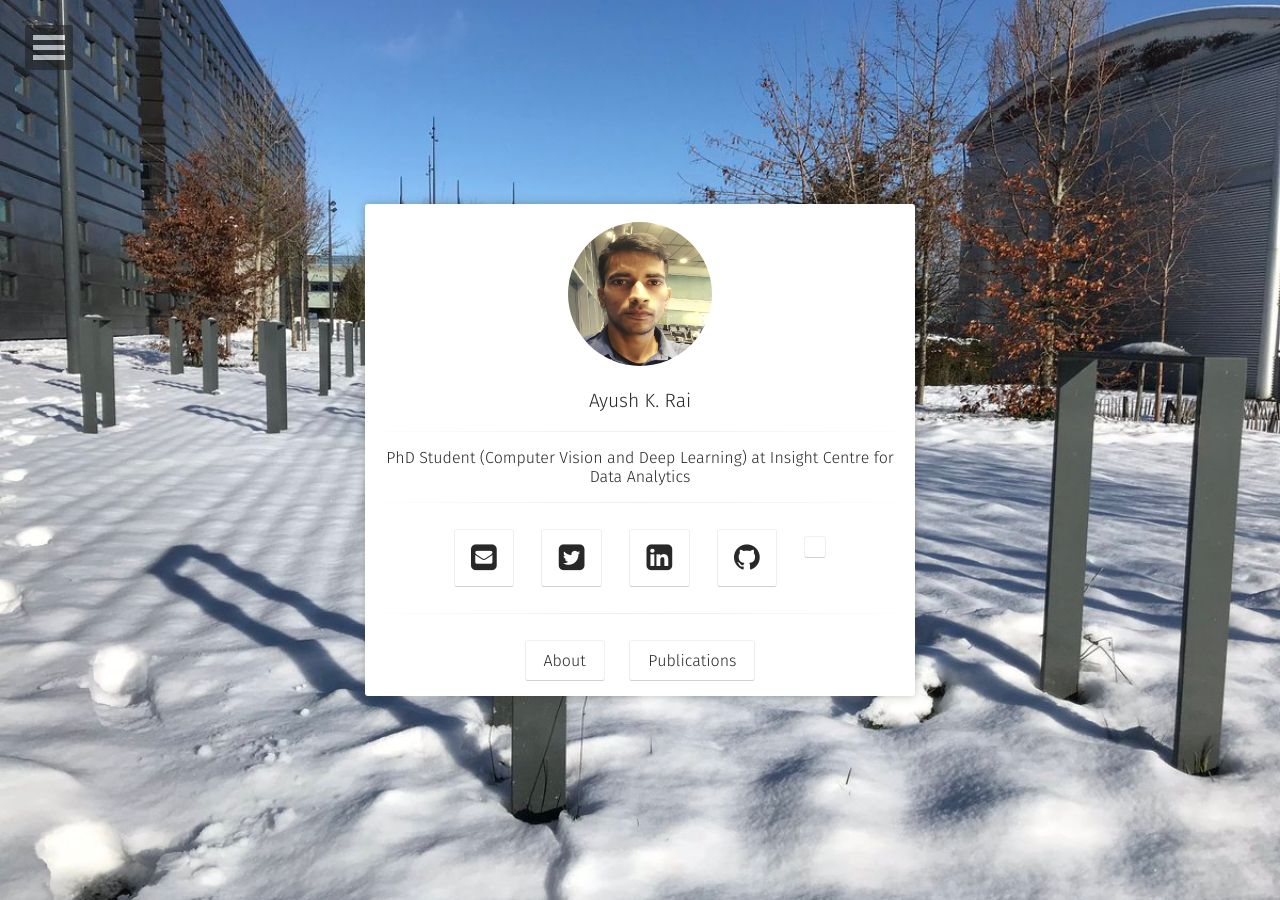
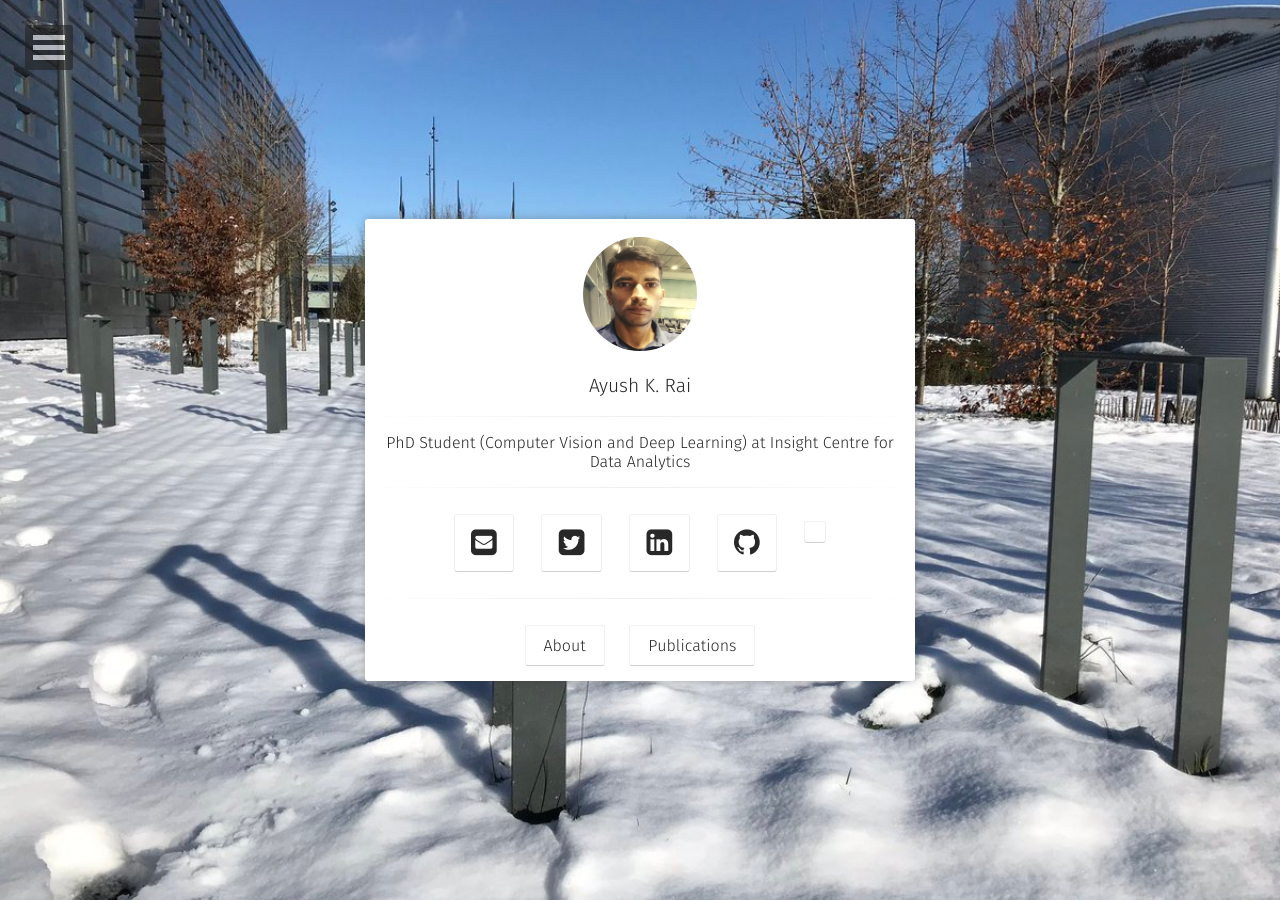
Before and after one commit to rayush7/rayush7.github.io, a Jekyll site: the page built from index.html, in a window 1280 px wide. Built offline with Jekyll 4.4.1, drawn with Linux system fonts in a browser that asks for light colours; some web fonts are replaced; a style sheet for code colours, icons or effects is not loaded.

Commit message:
updated home.html

```diff
--- a/_config.yml
+++ b/_config.yml
@@ -4,7 +4,7 @@ bio:                'PhD Student (Computer Vision and Deep Learning) at Insight
 description:        "My Posts can be found here"
 reading_time:       true
 words_per_minute:   200
-logo:               'assets/img/ayush_crop.png'
+logo:               'assets/img/ayushcrop.png'
 background:         'assets/img/centralesupelec.jpg'
 tiled_bg:           false   # Set this true if you want to tile your background image, otherwise it will be covered
 locale:             en_US
--- a/_sass/elements.scss
+++ b/_sass/elements.scss
@@ -120,8 +120,8 @@ img {
 .img-circle {
 	border-radius: 50%;
 	border: 3px solid $white;
-	height: 150px;
-	width: 150px;
+	height: 120px;
+	width: 120px;
 }
 .author-photo {
     background-color: $white;
```
Also changed, not shown: assets/img/ayush_crop.png (deleted).
